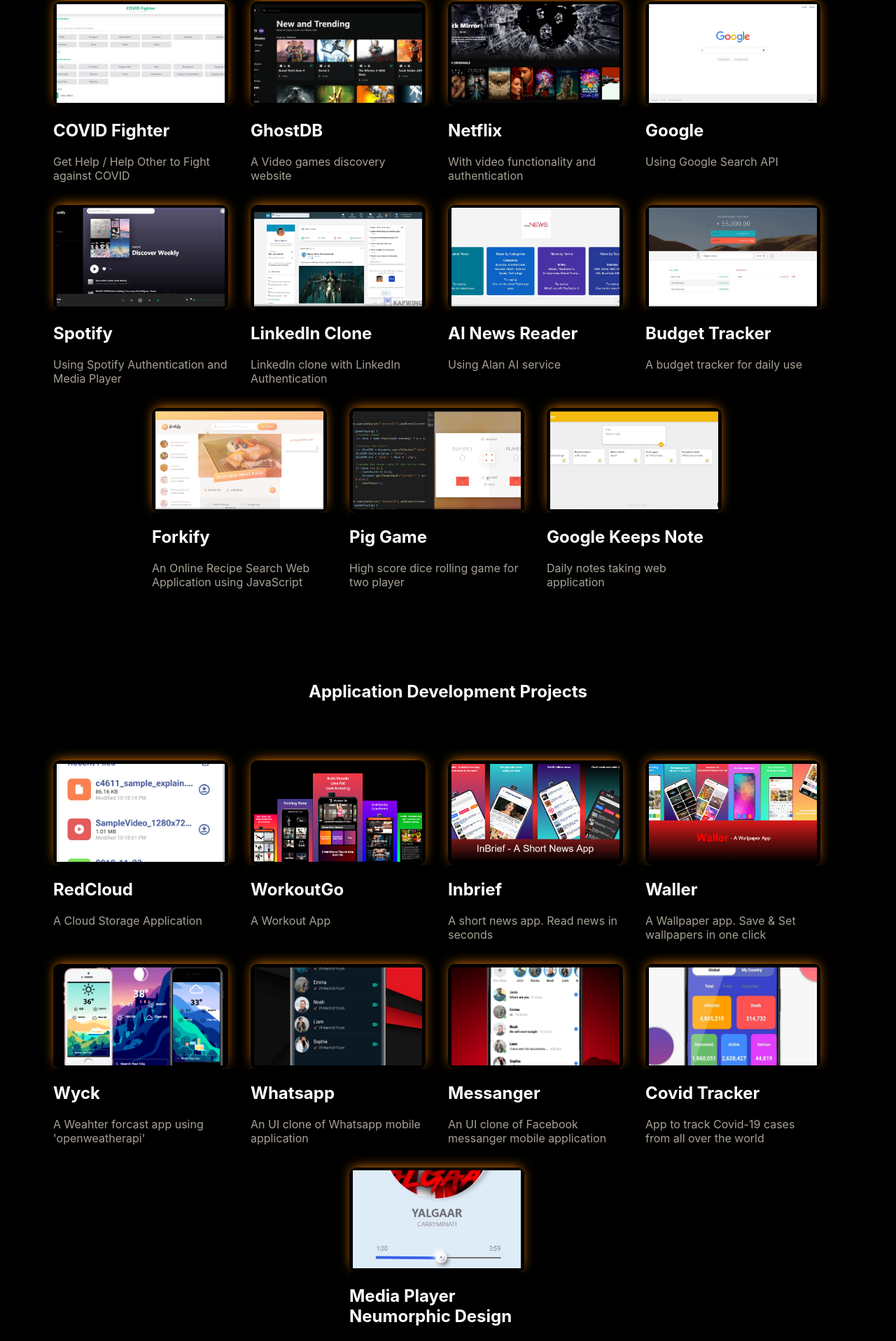
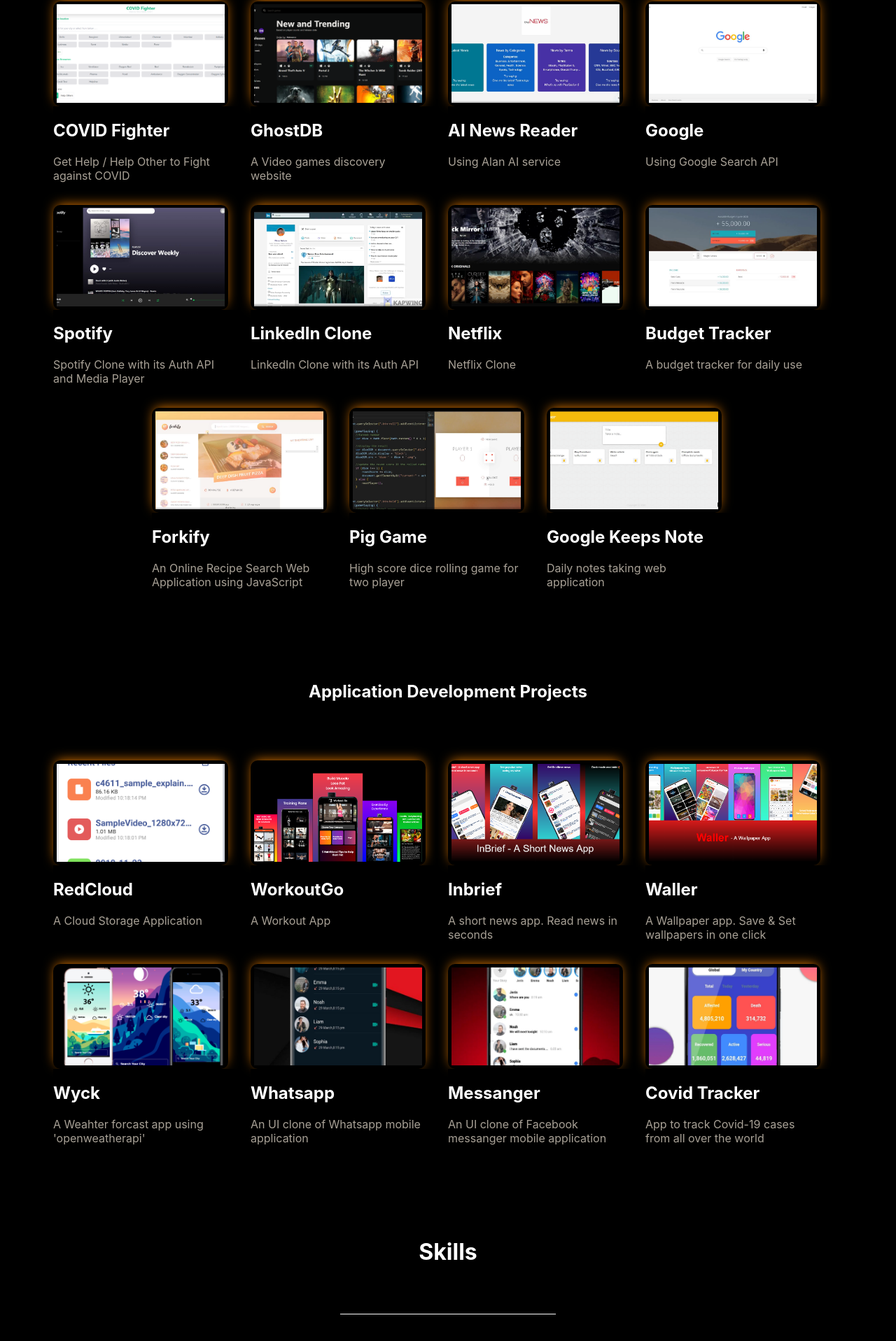
Before and after one commit to red-star25/next-portfolio, a Next.js app: page / in a window 1280 px wide. Shown: the part 1172-3089 px from the top of the page at 70% size. Built offline with nearby package versions, Linux system fonts and the light colour scheme.

Commit message:
Project structure updated

```diff
--- a/component/Project/Project.jsx
+++ b/component/Project/Project.jsx
@@ -21,11 +21,12 @@
       image: "/images/ghost.png",
       source: "https://ghostdb.vercel.app/",
     },
+
     {
-      title: "Netflix",
-      subtitle: "With video functionality and authentication",
-      image: "/images/netflix_clone.png",
-      source: "https://github.com/red-star25/netflix-clone",
+      title: "AI News Reader",
+      subtitle: "Using Alan AI service",
+      image: "/images/ai_reader.png",
+      source: "https://github.com/red-star25/alan-ai",
     },
     {
       title: "Google",
@@ -35,22 +36,23 @@
     },
     {
       title: "Spotify",
-      subtitle: "Using Spotify Authentication and Media Player",
+      subtitle: "Spotify Clone with its Auth API and Media Player",
       image: "/images/spotify_clone.png",
       source: "https://github.com/red-star25/spotify-clone",
     },
     {
       title: "LinkedIn Clone",
-      subtitle: "LinkedIn clone with LinkedIn Authentication",
+      subtitle: "LinkedIn Clone with its Auth API",
       image: "/images/linkedInClone.png",
       source: "https://github.com/red-star25/LinkedIn-Clone",
     },
     {
-      title: "AI News Reader",
-      subtitle: "Using Alan AI service",
-      image: "/images/ai_reader.png",
-      source: "https://github.com/red-star25/alan-ai",
+      title: "Netflix",
+      subtitle: "Netflix Clone",
+      image: "/images/netflix_clone.png",
+      source: "https://github.com/red-star25/netflix-clone",
     },
+
     {
       title: "Budget Tracker",
       subtitle: "A budget tracker for daily use",
@@ -77,9 +79,9 @@
   ];
   const appProjects = [
     {
-      "title":"RedCloud",
-      "subtitle":"A Cloud Storage Application",
-      image:"/images/redcloud.png",
+      title: "RedCloud",
+      subtitle: "A Cloud Storage Application",
+      image: "/images/redcloud.png",
     },
     {
       title: "WorkoutGo",
@@ -123,11 +125,6 @@
       title: "Covid Tracker",
       subtitle: "App to track Covid-19 cases from all over the world",
       image: "/images/covid_tracker_mob.png",
-    },
-    {
-      title: "Media Player Neumorphic Design",
-      subtitle: "An Neumorphic design of Media Player ",
-      image: "/images/media_player_mob.png",
     },
   ];
 
```
